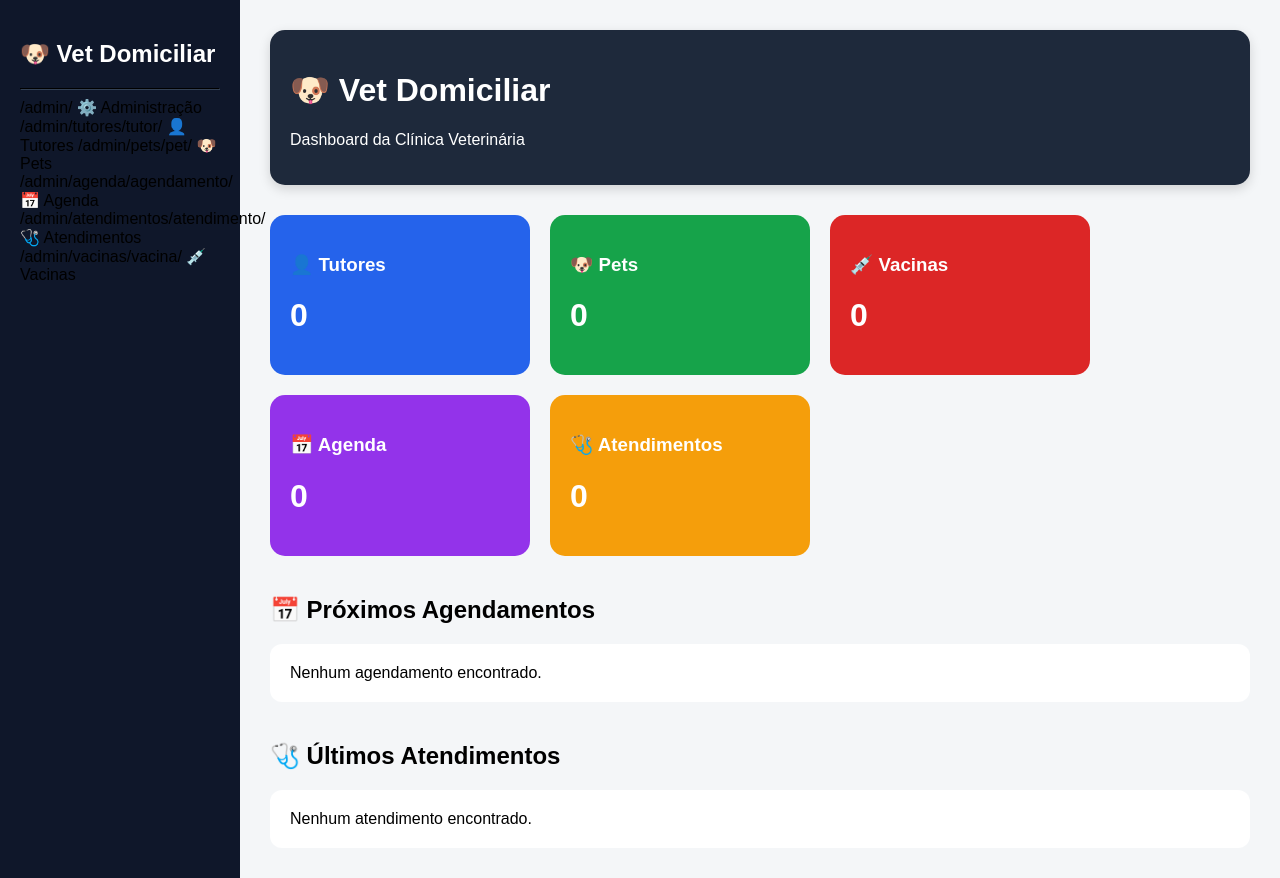
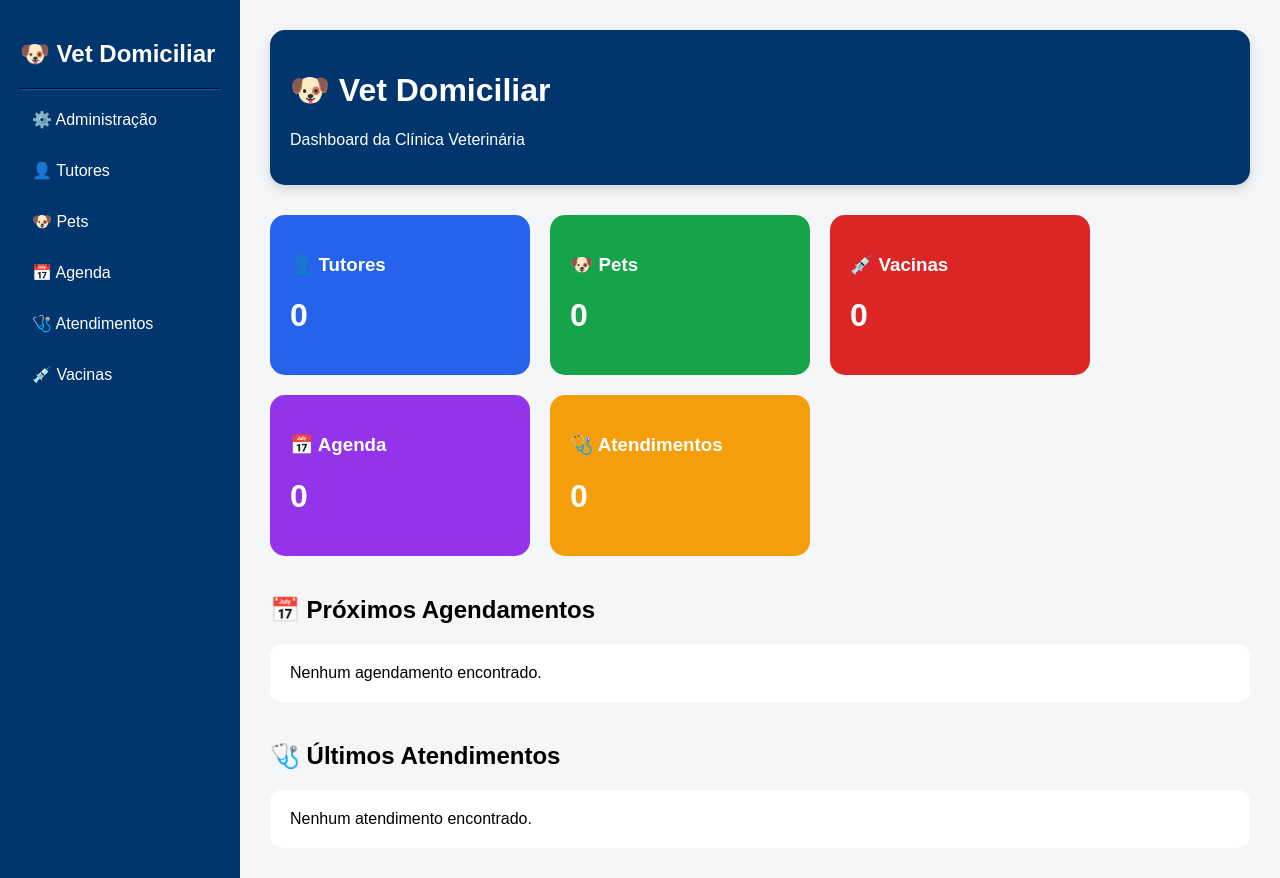
Before and after one commit to christievaz/vet-domiciliar, a Django app: page / in a window 1280 px wide. Run offline with Django 5.2, Linux system fonts and the light colour scheme; data that the repository does not hold is empty.

Commit message:
Novo tema azul Vet Domiciliar

```diff
--- a/dashboard/templates/dashboard/index.html
+++ b/dashboard/templates/dashboard/index.html
@@ -13,7 +13,7 @@
 
         .menu{
             width:240px;
-            background:#0f172a;
+            background:#01356d;
             min-height:100vh;
             padding:20px;
             box-sizing:border-box;
@@ -26,12 +26,12 @@
             padding:12px;
             margin-bottom:8px;
             border-radius:8px;
-            background:#1e293b;
+            background:#01356d;
             transition:all .3s ease;
         }
 
         .menu-link:hover{
-            background:#2563eb;
+            background:#8fb6df;
             transform:translateX(5px);
         }
 
@@ -58,41 +58,29 @@
     <div class="menu">
 
         <h2 style="color:white;">
-            🐶 Vet Domiciliar
-        </h2>
+    🐶 Vet Domiciliar
+</h2>
 
-        <hr style="border-color:#334155;">
+<hr style="border-color:#01356d;">
 
-        /admin/
-            ⚙️ Administração
-        </a>
+<div class="menu-link">⚙️ Administração</div>
 
-        /admin/tutores/tutor/
-            👤 Tutores
-        </a>
+<div class="menu-link">👤 Tutores</div>
 
-        /admin/pets/pet/
-            🐶 Pets
-        </a>
+<div class="menu-link">🐶 Pets</div>
 
-        /admin/agenda/agendamento/
-            📅 Agenda
-        </a>
+<div class="menu-link">📅 Agenda</div>
 
-        /admin/atendimentos/atendimento/
-            🩺 Atendimentos
-        </a>
+<div class="menu-link">🩺 Atendimentos</div>
 
-        /admin/vacinas/vacina/
-            💉 Vacinas
-        </a>
+<div class="menu-link">💉 Vacinas</div>
 
     </div>
 
     <div class="conteudo">
 
         <div style="
-        background:#1e293b;
+        background:#01356d;
         color:white;
         padding:20px;
         border-radius:15px;
```
